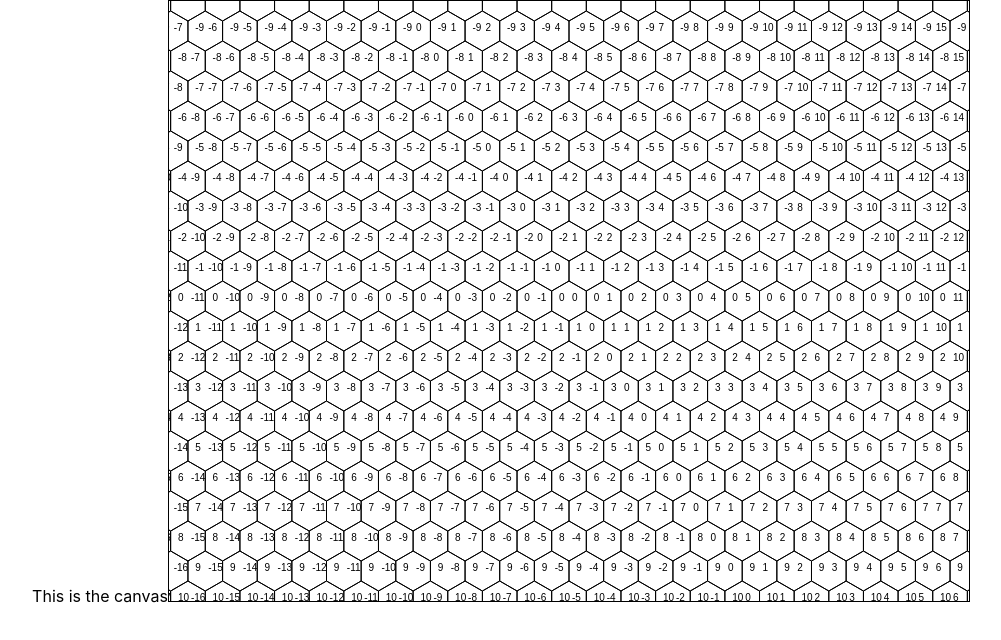
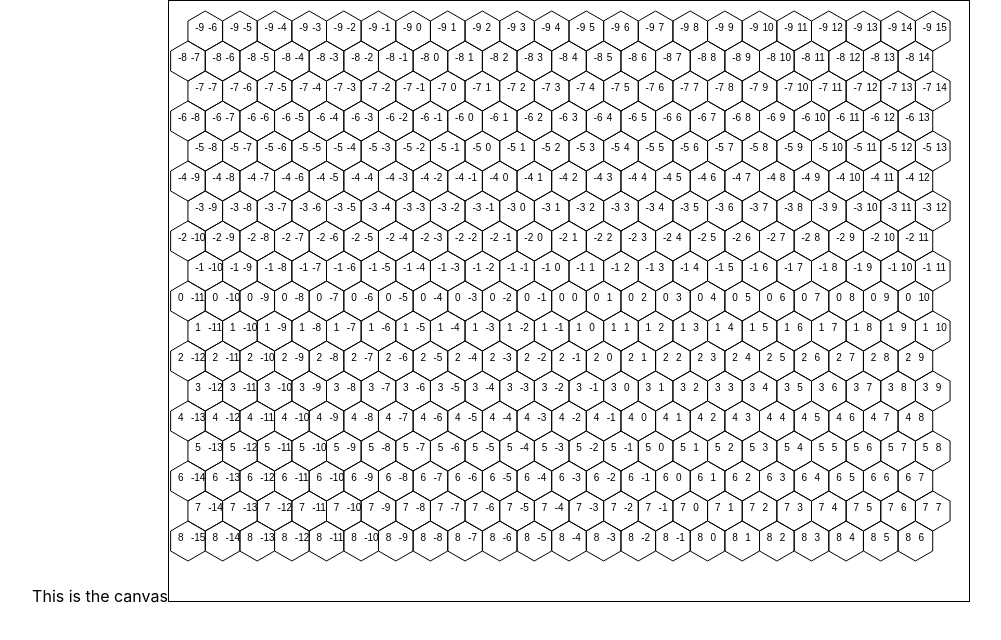
Before and after one commit to Eldamarth/hexBoard, a React (Create React App) app: page / in a window 1280 px wide. Shown: the top 640 px of the page, without its empty margins (139-1140 px from the left). Built offline with nearby package versions, Linux system fonts and the light colour scheme.

Commit message:
Refactor to show only those hexes that can FULLY fit on canvas

```diff
--- a/src/components/canvas.jsx
+++ b/src/components/canvas.jsx
@@ -45,11 +45,13 @@ class Canvas extends Component{
 
         for (let row = -rTopSide; row <=rBottomSide; row++) {
             for (let col = -cLeftSide; col <= cRightSide; col++) {
-                // console.log(row,col);
+
                 let center = this.hexToPix(this.Hex(col,row));
-                // console.log(center);
-                this.drawHex(this.canvasHex, center);
+                if ((center.x > hexWidth/2 && center.x < canvasWidth-hexWidth)&& (center.y > hexHeight/2 && center.y < canvasHeight-hexHeight)){
+                    this.drawHex(this.canvasHex, center);
                 this.drawHexCoordinates(this.canvasHex, center, this.Hex(row,col))
+                }
+
             }
 
         }
```
